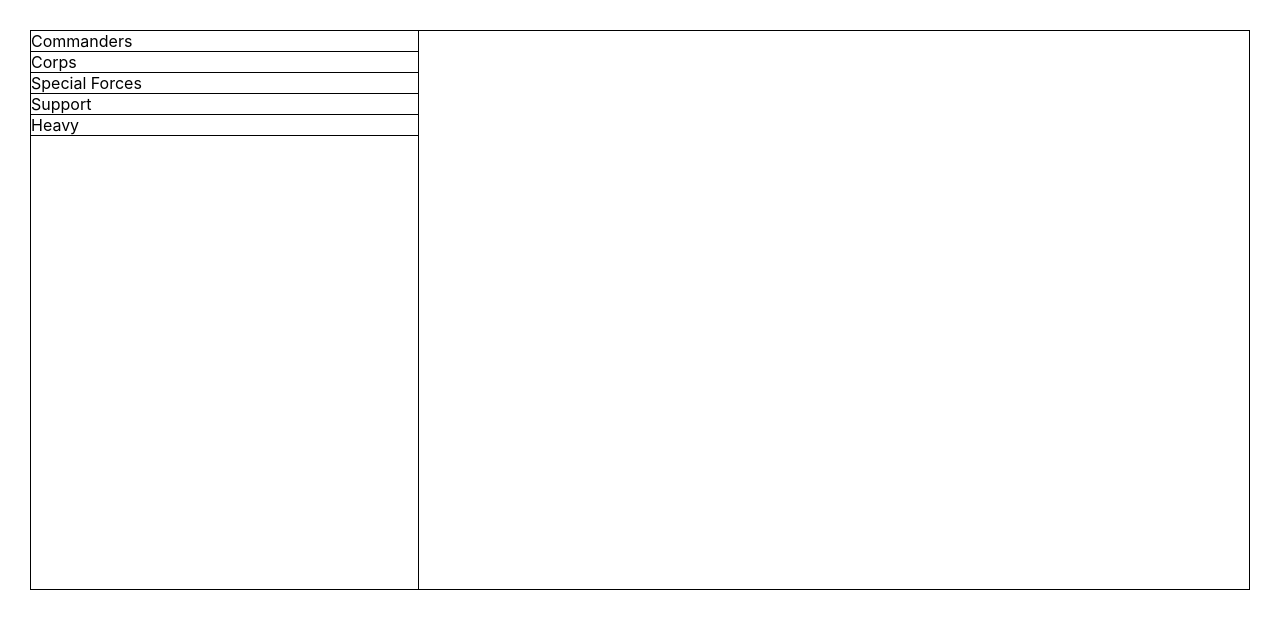
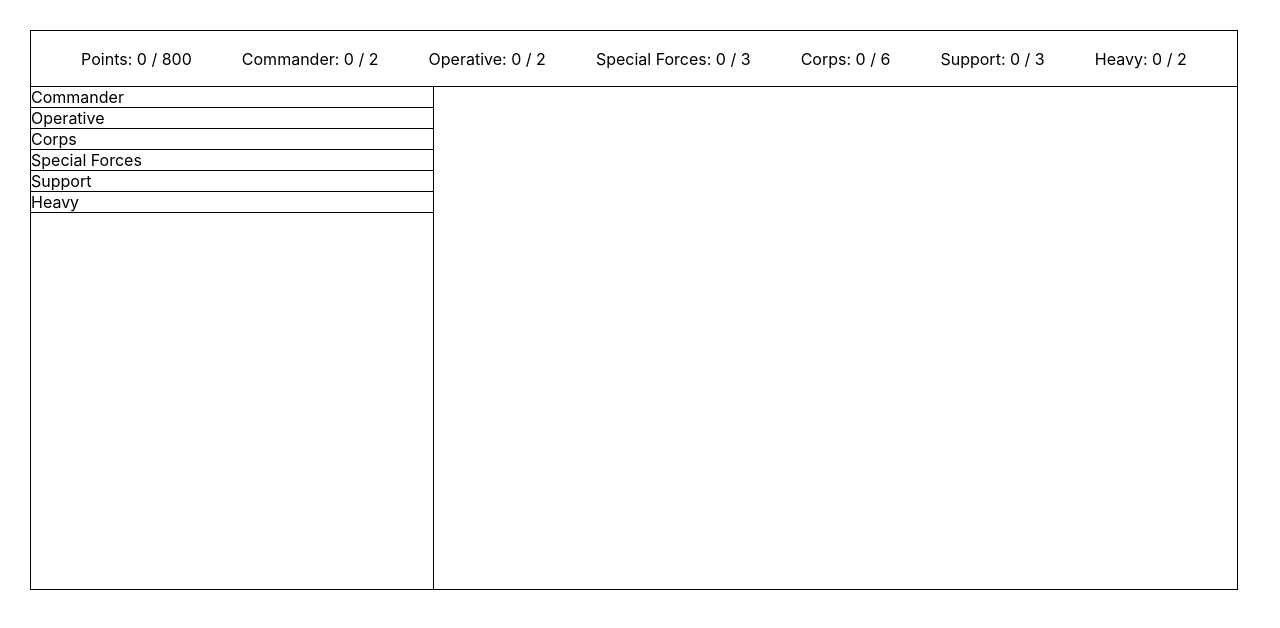
Before and after one commit to Lukezors/swl-builder, a React (Create React App) app: page / in a window 1280 px wide. Shown: the top 628 px of the page. Built offline with nearby package versions, Linux system fonts and the light colour scheme.

Commit message:
Add top bar summary placeholder

```diff
--- a/src/components/ArmyBuildPane.jsx
+++ b/src/components/ArmyBuildPane.jsx
@@ -4,15 +4,19 @@ import styled from 'styled-components'
 
 import ArmyList from'./ArmyList';
 import SelectionPane from './SelectionPane'
+import UsageBar from './UsageBar'
 
 const Container = styled.div`
-    display: flex;
+    display: grid;
+    grid-template-columns: 33% 66%
+    grid-template-rows: 10% 90%;
     height: 70vh;
     margin: 30px
 `;
 
 const ArmyBuildPane = () => (
     <Container>
+        <UsageBar/>
         <SelectionPane />
         <ArmyList />
     </Container>
--- /dev/null
+++ b/src/components/UsageBar.js
@@ -0,0 +1,85 @@
+import React from "react";
+import PropTypes from "prop-types";
+import styled from "styled-components";
+
+import UsageBarItem from "./UsageBarItem";
+import {
+  RANK_COMMANDER,
+  RANK_OPERATIVE,
+  RANK_CORPS,
+  RANK_SPECIAL_FORCES,
+  RANK_HEAVY,
+  RANK_SUPPORT
+} from "../util/constants";
+
+const UsageBarBody = styled.div`
+  grid-column: 1 / span 2;
+  border-style: solid;
+  border-width: 1px;
+  border-bottom: 0;
+  display: flex;
+  justify-content: space-evenly;
+  align-items: center;
+`;
+
+const UsageBar = ({
+  points,
+  commanderSlots,
+  operativeSlots,
+  corpsSlots,
+  specialForcesSlots,
+  supportSlots,
+  heavySlots
+}) => (
+  <UsageBarBody>
+    <UsageBarItem name={"Points"} currentValue={points} maxValue={800} /> {/*TODO: Points may need diff styling/ comp*/}
+    <UsageBarItem
+      name={RANK_COMMANDER}
+      currentValue={commanderSlots}
+      maxValue={2}
+    />
+    <UsageBarItem
+      name={RANK_OPERATIVE}
+      currentValue={operativeSlots}
+      maxValue={2}
+    />
+    <UsageBarItem
+      name={RANK_SPECIAL_FORCES}
+      currentValue={corpsSlots}
+      maxValue={3}
+    />
+    <UsageBarItem
+      name={RANK_CORPS}
+      currentValue={specialForcesSlots}
+      maxValue={6}
+    />
+    <UsageBarItem
+      name={RANK_SUPPORT}
+      currentValue={supportSlots}
+      maxValue={3}
+    />
+    <UsageBarItem name={RANK_HEAVY} currentValue={heavySlots} maxValue={2} />
+  </UsageBarBody>
+);
+
+UsageBar.propTypes = {
+  points: PropTypes.number.isRequired,
+  commanderSlots: PropTypes.number.isRequired,
+  operativeSlots: PropTypes.number.isRequired,
+  corpsSlots: PropTypes.number.isRequired,
+  specialForcesSlots: PropTypes.number.isRequired,
+  supportSlots: PropTypes.number.isRequired,
+  heavySlots: PropTypes.number.isRequired
+};
+
+UsageBar.defaultProps = {
+  points: 0,
+  commanderSlots: 0,
+  operativeSlots: 0,
+  corpsSlots: 0,
+  specialForcesSlots: 0,
+  supportSlots: 0,
+  heavySlots: 0
+};
+
+export default UsageBar;
--- /dev/null
+++ b/src/components/UsageBarItem.js
@@ -0,0 +1,27 @@
+import React from "react";
+import PropTypes from "prop-types";
+import styled from "styled-components";
+
+const UsageBarItemBody = styled.div`
+  display: flex;
+`;
+
+const UsageBarItem = ({ name, iconUrl, maxValue, currentValue }) => (
+  <UsageBarItemBody>
+    {name}: {currentValue} / {maxValue}
+  </UsageBarItemBody>
+);
+
+UsageBarItem.propTypes = {
+  name: PropTypes.string.isRequired,
+  iconUrl: PropTypes.string,
+  maxValue: PropTypes.number.isRequired,
+  currentValue: PropTypes.number.isRequired
+};
+
+UsageBarItem.defaultProps = {
+  maxValue: 0,
+  currentValue: 2
+};
+
+export default UsageBarItem;
--- a/src/data/unitOptions.json
+++ b/src/data/unitOptions.json
@@ -1,7 +1,7 @@
 {
   "units": {
     "rebel": {
-      "Commanders": [
+      "Commander": [
         {
           "name": "Luke Skywalker",
           "cost": 165,
@@ -20,6 +20,18 @@
           "type": "trooper",
           "keywords": "",
           "upgrades_slots": ["leadership"],
+          "restricted_upgrades": []
+        }
+      ],
+      "Operative": [
+        {
+          "name": "Chewbacca",
+          "cost": 165,
+          "rank": "commander",
+          "faction": "rebel",
+          "type": "trooper",
+          "keywords": "",
+          "upgrades_slots": ["force", "force", "leadership"],
           "restricted_upgrades": []
         }
       ],
--- /dev/null
+++ b/src/util/constants.js
@@ -0,0 +1,6 @@
+export const RANK_COMMANDER = "Commander";
+export const RANK_OPERATIVE = "Operative";
+export const RANK_CORPS = "Corps";
+export const RANK_SPECIAL_FORCES = "Special Forces";
+export const RANK_SUPPORT = "Support";
+export const RANK_HEAVY = "Heavy";
```
